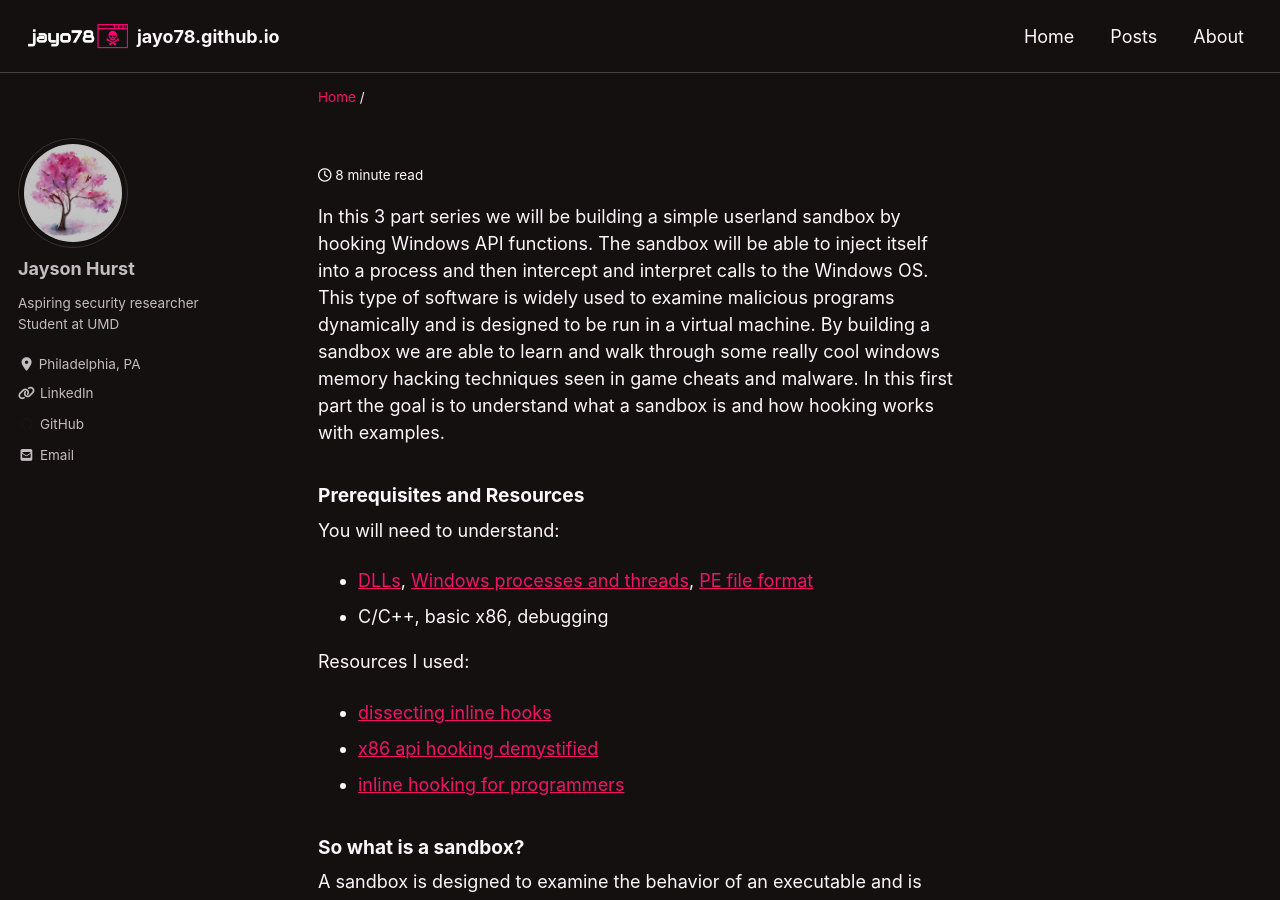
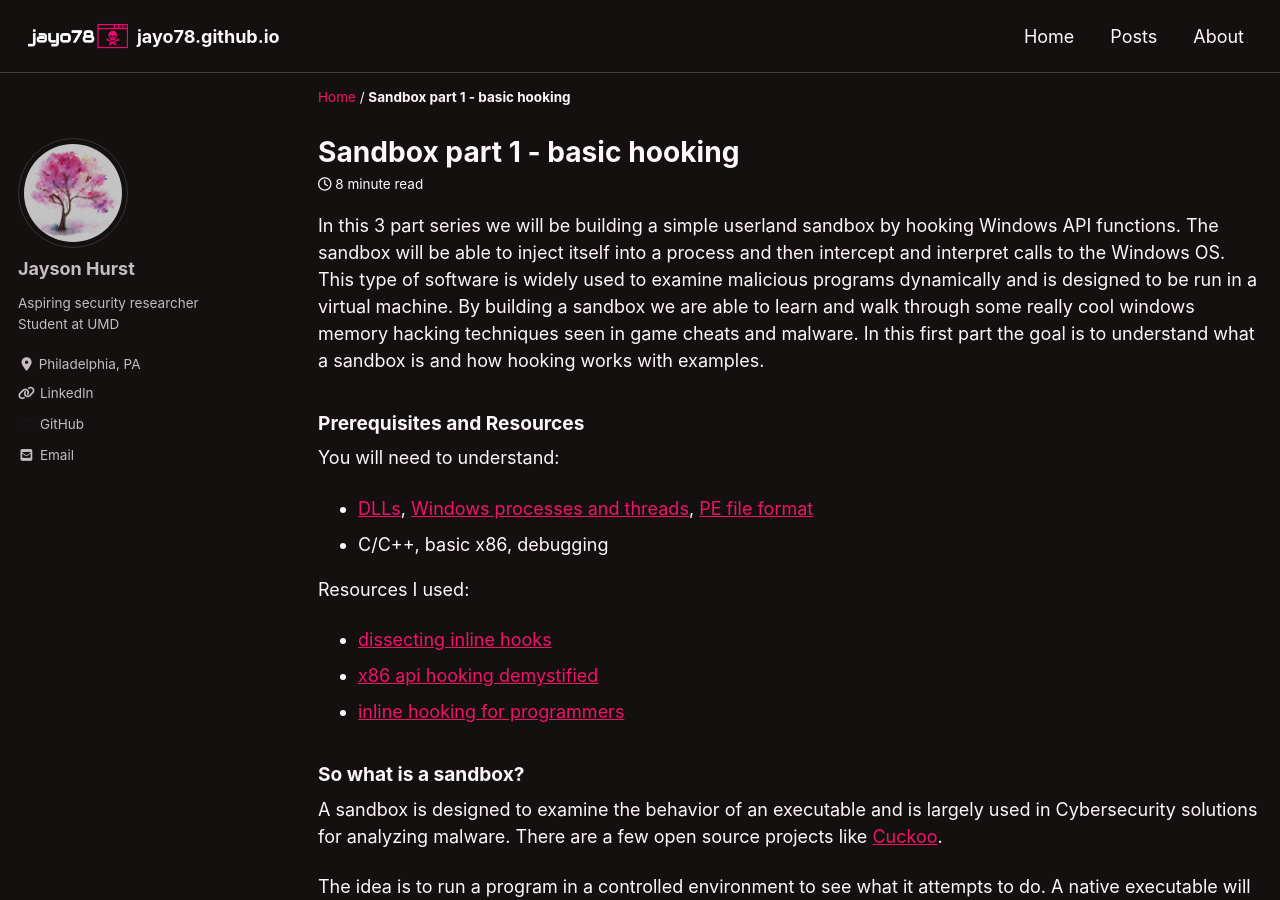
Before and after one commit to jayo78/jayo78.github.io, a Jekyll site: the page built from _posts/2020-06-22-Sandbox-part-1-hooking-basics.md, in a window 1280 px wide and 900 px high. Built offline with Jekyll 4.4.1, drawn with Linux system fonts in a browser that asks for light colours; cached includes are drawn as plain includes; nearby versions of some CDN libraries; some of the changed text lies outside the part shown.

Commit message:
Update 2020-06-22-Sandbox-part-1-hooking-basics.md

```diff
--- a/_posts/2020-06-22-Sandbox-part-1-hooking-basics.md
+++ b/_posts/2020-06-22-Sandbox-part-1-hooking-basics.md
@@ -1,6 +1,6 @@
 ---
 layout: single
-title: Sandbox part 1: basic hooking
+title: Sandbox part 1 - basic hooking
 date: 2020-06-22
 classes: wide
 ---
```
